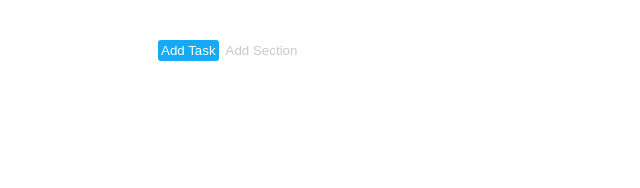
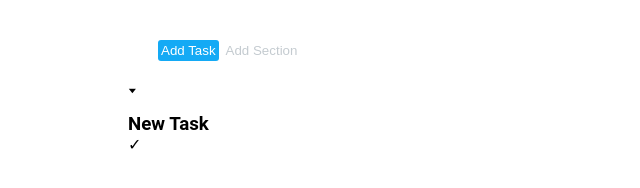
Before and after one commit to Dani9898/html-css-toboolist, a plain HTML site: page index.html in a window 1280 px wide. Shown: the part 84-272 px from the top of the page, without its empty margins (0-640 px from the left). Drawn offline with Linux system fonts and the light colour scheme.

Commit message:
risolvendo la new task section

```diff
--- a/index.html
+++ b/index.html
@@ -10,23 +10,18 @@
 
 
 <body>
-
         <!-- intestazione -->
         <header>
-
             <div>
                 <img src="img/logo copia.png" alt="logo Toboolist">
                 <h1>Toboolist</h1>
             </div>
-
         </header>
         <!-- /intestazione -->
 
-
+    <div id="container">
         <!-- parte principale -->
         <main>
-
-
             <!-- adding section -->
             <section id="adding">
 
@@ -36,9 +31,19 @@
             </section>
             <!-- /adding section -->
 
+            <!-- new task -->
+            <section id="new_task">
 
-        <!-- new task -->
-        <section>
+                 <div>
+                    <span class="freccia">
+                         &#129171;
+                    </span>
+                    <h3>
+                        New Task
+                     </h3>
+                 </div>
+
+                <span class="tick">&#10003;</span>
 
             </section>
             <!-- /new task -->
@@ -56,12 +61,10 @@
 
             </section>
             <!-- /upcoming -->
-
-
             </main>
 
         <!-- /parte principale -->
-
+    </div>
 
 </body>
 
```
Lines whose indentation alone changed are shown as unchanged.
